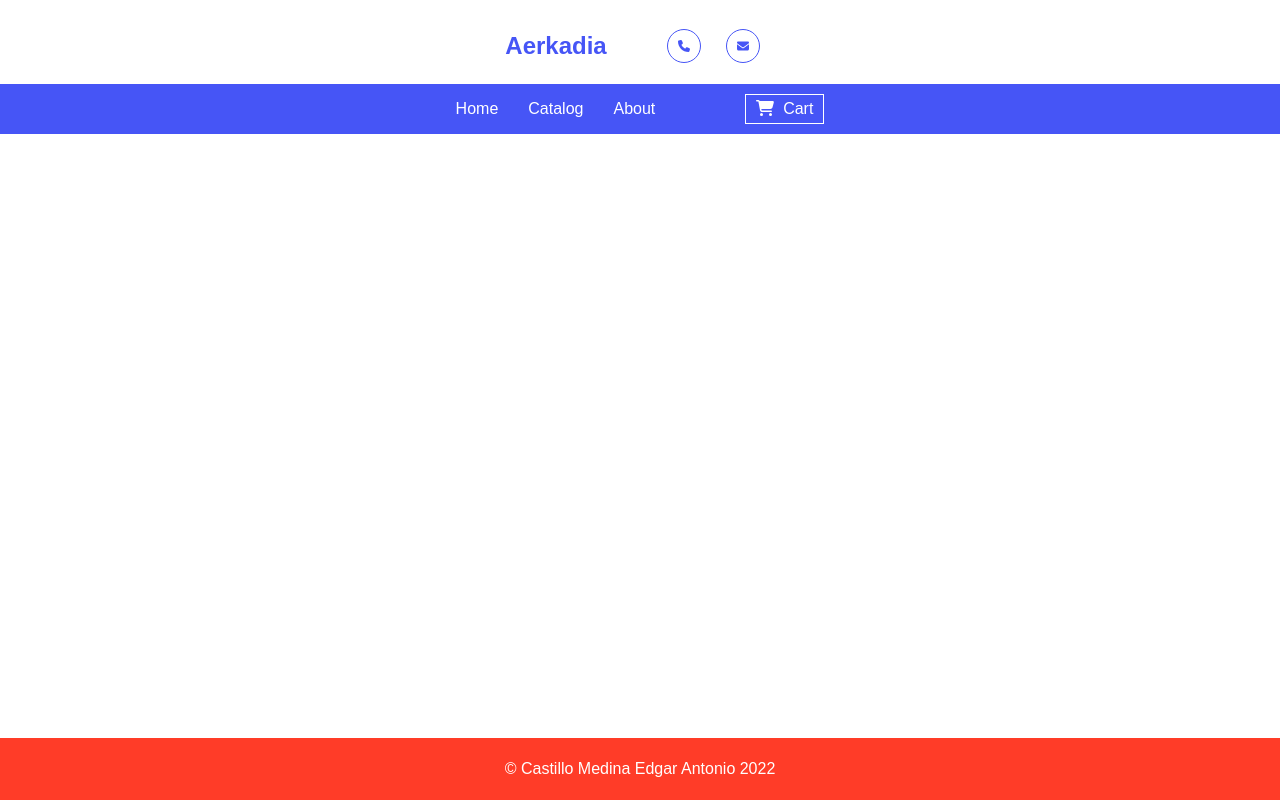
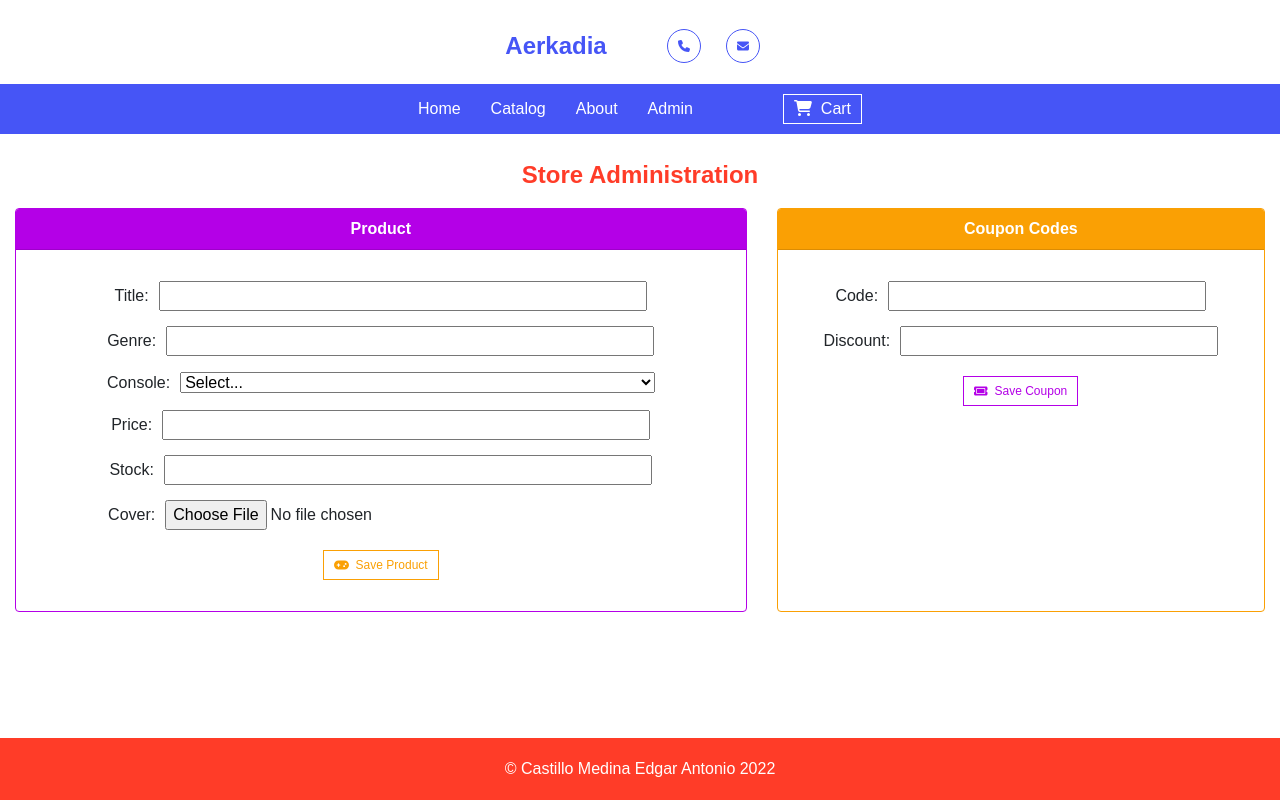
Before and after one commit to edgaracame/fsdi-107-109-storefrontend, a React (Create React App) app: page /admin in a window 1280 px wide. Built offline with nearby package versions, Linux system fonts and the light colour scheme.

Commit message:
#109 Class 2: Assignment 2

```diff
--- a/src/App.js
+++ b/src/App.js
@@ -5,6 +5,7 @@ import Home from "./components/home";
 import Catalog from "./components/catalog";
 import About from "./components/about";
 import Cart from "./components/cart";
+import Admin from "./components/admin";
 import Footer from "./components/footer";
 
 import { BrowserRouter, Routes, Route } from "react-router-dom";
@@ -19,6 +20,7 @@ function App() {
             <Route path="/" element={<Home />}></Route>
             <Route path="/catalog" element={<Catalog />}></Route>
             <Route path="/about" element={<About />}></Route>
+            <Route path="/admin" element={<Admin />}></Route>
             <Route path="/cart" element={<Cart />}></Route>
           </Routes>
         </div>
--- /dev/null
+++ b/src/components/admin.css
@@ -0,0 +1,106 @@
+:root {
+  --blue: #4655f6;
+  --red: #ff3c28;
+  --cian: #0ab9e6;
+  --green: #1edc00;
+  --yellow: #e5ff00;
+  --purple: #b400e7;
+  --orange: #faa004;
+  --gray: #828282;
+}
+
+.admin {
+  margin-top: 15px;
+}
+
+.admin-text {
+  font-size: 24px;
+  color: var(--red);
+  font-weight: 700;
+}
+
+.forms {
+  display: flex;
+}
+
+.product-form {
+  flex: 3;
+}
+
+.coupon-form {
+  flex: 2;
+}
+
+.forms .card {
+  margin: 15px;
+}
+
+.product-form {
+  border: 0.5px solid var(--purple);
+}
+
+.product-form .card-header {
+  background-color: var(--purple);
+  font-size: 16px;
+  font-weight: bold;
+  color: white;
+}
+
+.product-button {
+  padding: 5px 10px;
+  color: var(--orange);
+  border: 1px solid var(--orange);
+  background-color: transparent;
+  cursor: pointer;
+  font-size: 12px;
+  font-weight: 400;
+  margin-top: 5px;
+}
+
+.product-button:hover {
+  color: white;
+  background-color: var(--orange);
+}
+
+.coupon-form {
+  border: 0.5px solid var(--orange);
+}
+
+.coupon-form .card-header {
+  background-color: var(--orange);
+  font-size: 16px;
+  font-weight: bold;
+  color: white;
+}
+
+.coupon-button {
+  padding: 5px 10px;
+  color: var(--purple);
+  border: 1px solid var(--purple);
+  background-color: transparent;
+  cursor: pointer;
+  font-size: 12px;
+  font-weight: 400;
+  margin-top: 5px;
+}
+
+.coupon-button:hover {
+  color: white;
+  background-color: var(--purple);
+}
+
+.my-control {
+  margin: 15px 0;
+}
+
+.my-control label {
+  margin-right: 10px;
+}
+
+.my-control input {
+  width: 70%;
+}
+
+.my-control select {
+  width: 68%;
+}
--- /dev/null
+++ b/src/components/admin.jsx
@@ -0,0 +1,125 @@
+import { useState } from "react";
+import { FontAwesomeIcon } from "@fortawesome/react-fontawesome";
+import { faTicket } from "@fortawesome/free-solid-svg-icons";
+import { faGamepad } from "@fortawesome/free-solid-svg-icons";
+import "./admin.css";
+
+const Admin = () => {
+    const [product, setProduct] = useState({});
+    const [coupon, setCoupon] = useState({});
+
+    const handleProductChange = (e) => {
+        let name = e.target.name;
+        let value = e.target.value;
+
+        let copy = { ...product }
+        copy[name] = value;
+        setProduct(copy);
+    }
+
+    const addProduct = () => {
+        let copy = { ...product }
+
+        let price = parseFloat(copy.price);
+        copy.price = price;
+        let stock = parseFloat(copy.stock);
+        copy.stock = stock;
+
+        console.log(copy);
+    }
+
+    const handleCouponChange = (e) => {
+        let name = e.target.name;
+        let value = e.target.value;
+
+        let copy = { ...coupon };
+        copy[name] = value;
+        setCoupon(copy);
+    }
+
+    const getCoupon  = () => {
+        let copy = { ...coupon };
+
+        let discount = parseFloat(copy.discount);
+        copy.discount = discount;
+
+        console.log(copy);
+    }
+
+    return(
+        <div className="admin">
+            <p className="admin-text">Store Administration</p>
+
+            <div className="forms">
+            <div className="card product-form">
+                <div className="card-header">
+                    <p>Product</p>
+                </div>
+                <div className="card-body">
+                    <div className="my-control">
+                        <label>Title: </label>
+                        <input name="title" onChange={handleProductChange} type="text" />
+                    </div>
+
+                    <div className="my-control">
+                        <label>Genre: </label>
+                        <input name="genre" onChange={handleProductChange} type="text" />
+                    </div>
+
+                    <div className="my-control">
+                        <label>Console: </label>
+                        <select name="console" onChange={handleProductChange}>
+                            <option defaultValue={""} hidden>Select...</option>
+                            <option value="Nintendo Switch">Nintendo Switch</option>
+                            <option value="Xbox One">Xbox One</option>
+                            <option value="PlayStation 4">PlayStation 4</option>
+                        </select>
+                    </div>
+
+                    <div className="my-control">
+                        <label>Price: </label>
+                        <input name="price" onChange={handleProductChange} type="number" />
+                    </div>
+
+                    <div className="my-control">
+                        <label>Stock: </label>
+                        <input name="stock" onChange={handleProductChange} type="number" />
+                    </div>
+
+                    <div className="my-control">
+                        <label>Cover: </label>
+                        <input name="image" onChange={handleProductChange} type="file" />
+                    </div>
+
+                    <div className="my-control">
+                        <button onClick={addProduct} className="product-button"><FontAwesomeIcon icon={faGamepad}/>&nbsp; Save Product</button>
+                    </div>
+                </div>
+            </div>
+
+            <div className="card coupon-form">
+                <div className="card-header">
+                    <p>Coupon Codes</p>
+                </div>
+                <div className="card-body">
+                    <div className="my-control">
+                        <label>Code: </label>
+                        <input name="code" onChange={handleCouponChange} type="text" />
+                    </div>
+
+                    <div className="my-control">
+                        <label>Discount: </label>
+                        <input name="discount" onChange={handleCouponChange} type="number" />
+                    </div>
+
+                    <div className="my-control">
+                        <button onClick={getCoupon} className="coupon-button"><FontAwesomeIcon icon={faTicket}/>&nbsp; Save Coupon</button>
+                    </div>
+                </div>
+            </div>
+            </div>
+        </div>
+    )
+}
+
+export default Admin;
--- a/src/components/catalog.css
+++ b/src/components/catalog.css
@@ -13,19 +13,21 @@
   margin: 0 100px 15px 100px;
 }
 
-.catalog .title {
+.catalog .title-catalog {
   font-size: 24px;
   font-weight: 700;
-  text-align: left;
+  text-align: center;
   margin-top: 35px;
   margin-bottom: 5px;
+  color: var(--purple);
 }
 
-.catalog .results {
+.catalog .results-catalog {
   font-size: 16px;
   font-weight: 400;
-  text-align: left;
+  text-align: center;
   margin-bottom: 25px;
+  color: var(--blue);
 }
 
 @media (max-width: 768px) {
--- a/src/components/catalog.jsx
+++ b/src/components/catalog.jsx
@@ -19,8 +19,8 @@ const Catalog = () => {
 
     return(
         <div className="catalog">
-            <p className="title">This is our Amazing Catalog!</p>
-            <p className="results">We have <b>{products.length}</b> products</p>
+            <p className="title-catalog">This is our Amazing Catalog!</p>
+            <p className="results-catalog">We have <b>{products.length}</b> products</p>
 
             {
                 products.map((prod) => (
--- a/src/components/navbar.jsx
+++ b/src/components/navbar.jsx
@@ -41,6 +41,7 @@ function Navbar(){
                 <Link className="link" to="/">Home</Link>
                 <Link className="link" to="/catalog">Catalog</Link>
                 <Link className="link" to="/about">About</Link>
+                <Link className="link" to="/admin">Admin</Link>
                 <Link className="link nav-cart" to="/cart"><FontAwesomeIcon icon={faCartShopping} className="cart-icon"/>&nbsp; Cart</Link>
             </div>
         </div>
```
